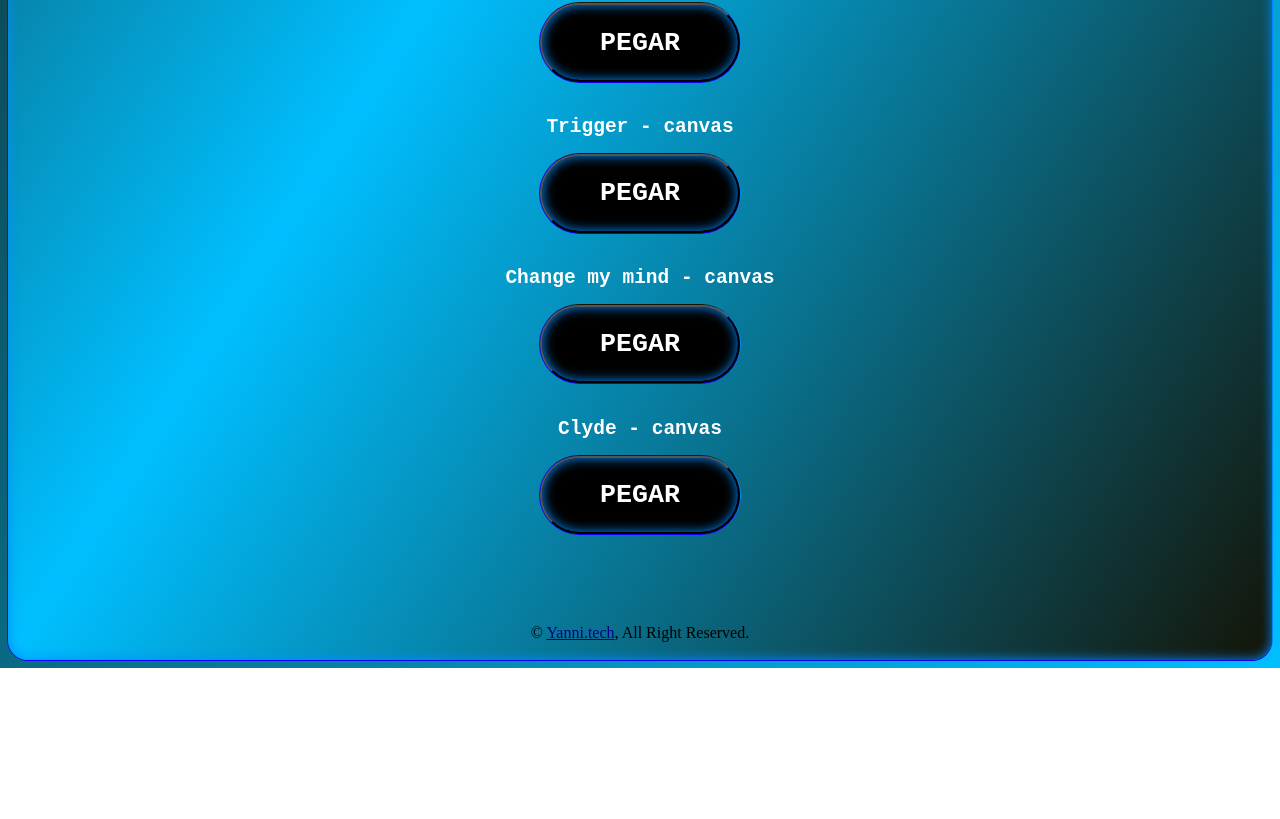
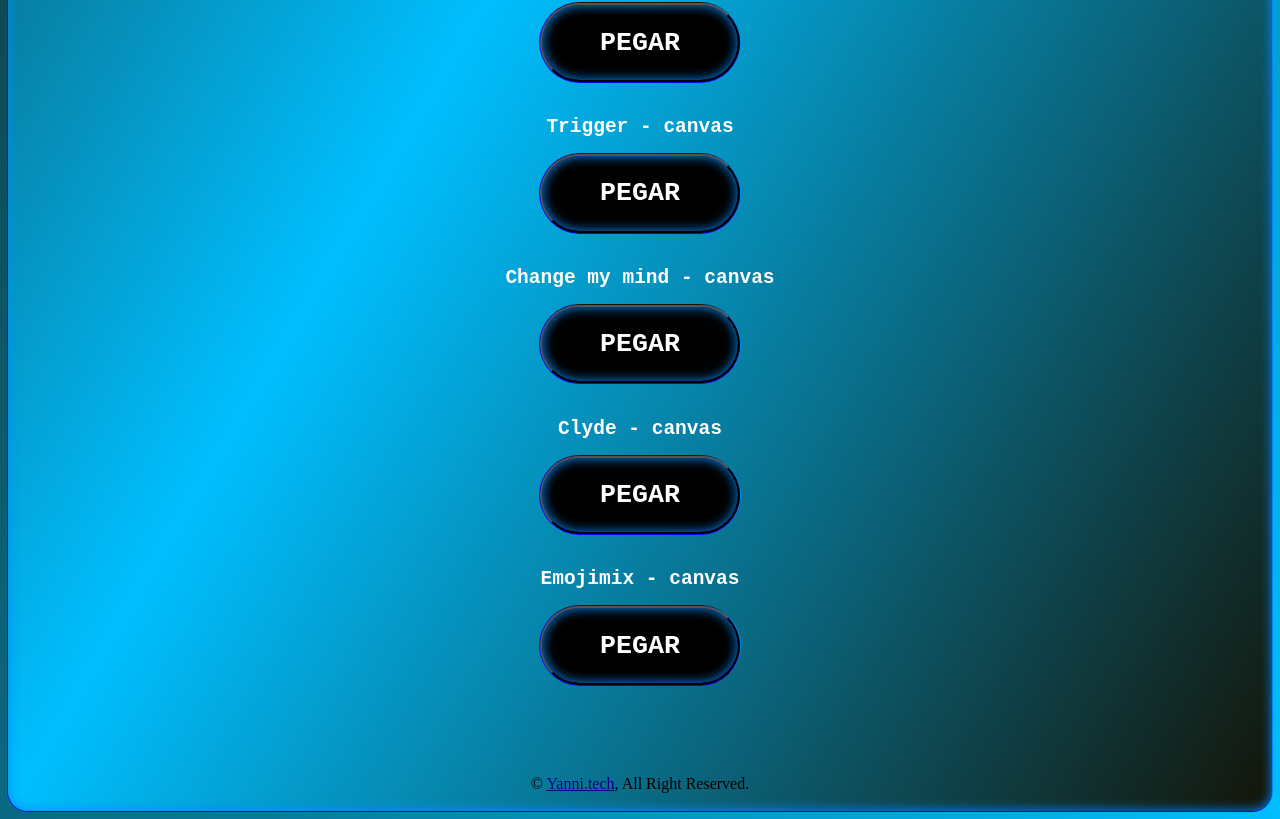
Before and after one commit to nodz-tech/yanni-tech, a website: page public/index.html in a window 1280 px wide. Shown: the part 1341-2160 px from the top of the page. Before the commit the page ends 2009 px from the top, so only its background shows below. Drawn offline with Linux system fonts and the light colour scheme.

Commit message:
Update index.html

```diff
--- a/public/index.html
+++ b/public/index.html
@@ -58,6 +58,10 @@
     <a href="canvas/clyde?texto=Akame api&apikey=SUAKEY"><button class="a"><h1>PEGAR</h1></button></a>
     <br>
     <br>
+    <h2>Emojimix - <strong>canvas</strong></h2>
+    <a href="/tools/emojimix?emoji1=🥰&emoji2=🤪&apikey=SUAKEY"><button class="a"><h1>PEGAR</h1></button></a>
+    <br>
+    <br>
     <br>
     <br>
     <br>
```
